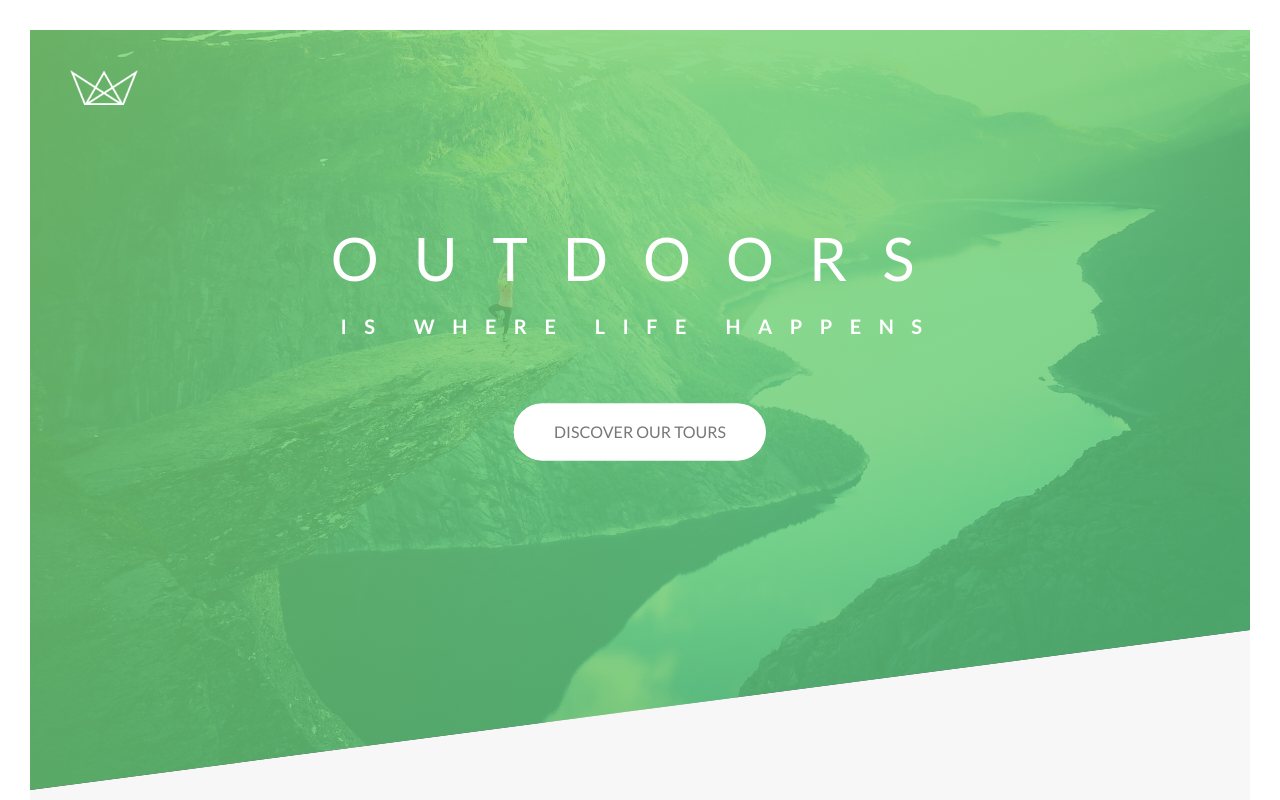
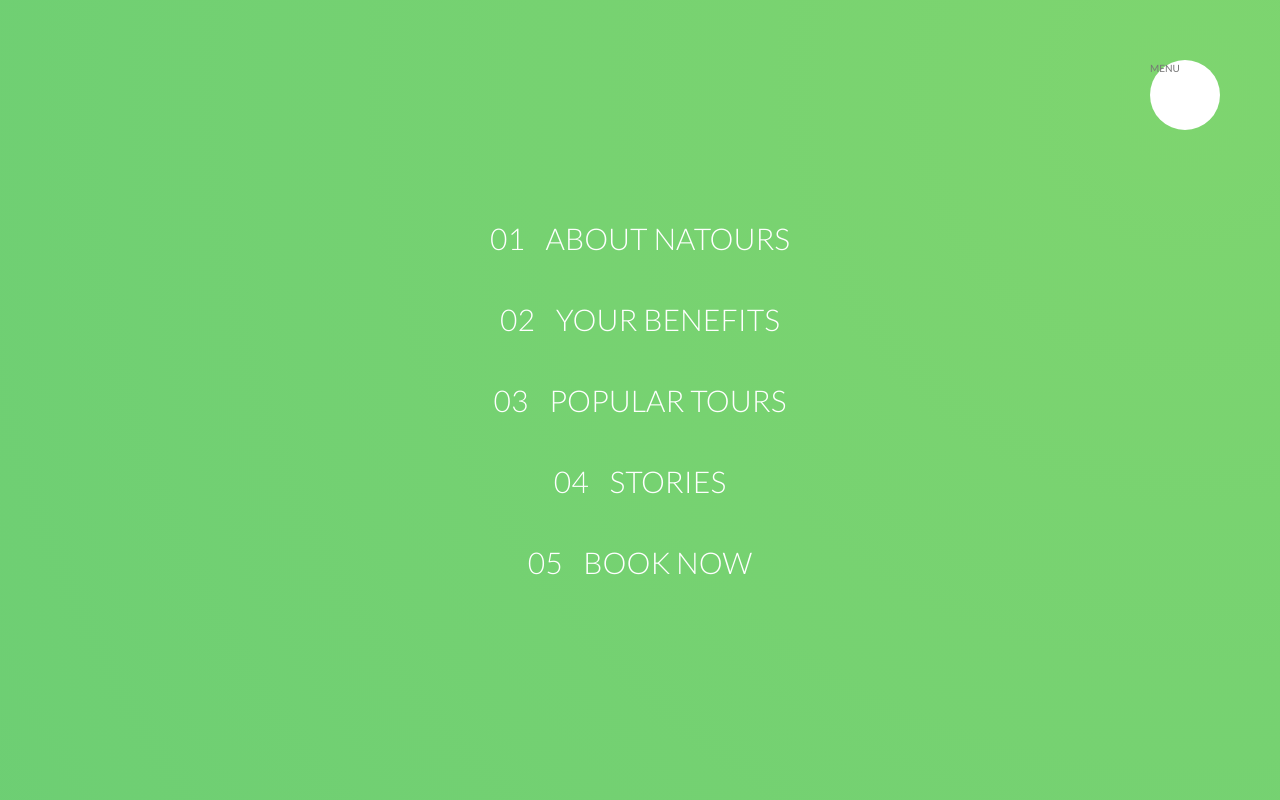
Before and after one commit to neringabickmore/natours-adv-css, a website: page index.html in a window 1280 px wide. Shown: the top 800 px of the page. Drawn offline with Linux system fonts and the light colour scheme.

Commit message:
Building navigation/P1

```diff
--- a/index.html
+++ b/index.html
@@ -15,6 +15,22 @@
 </head>
 
 <body>
+    <div class="navigation">
+        <input type="checkbox" class="navigation__checkbox" id="navi-toggle">
+        <label for="navi-toggle" class="navigation__button">MENU</label>
+        <div class="navigation__background">&nbsp;</div>
+        <nav class="navigation__nav">
+            <ul class="navigation__list">
+                <li class="navigation__item"><a href="#" class="navigation__link"><span>01</span> About Natours</a></li>
+                <li class="navigation__item"><a href="#" class="navigation__link"><span>02</span> Your benefits</a></li>
+                <li class="navigation__item"><a href="#" class="navigation__link"><span>03</span> Popular tours</a></li>
+                <li class="navigation__item"><a href="#" class="navigation__link"><span>04</span> Stories</a></li>
+                <li class="navigation__item"><a href="#" class="navigation__link"><span>05</span> Book now</a></li>
+            </ul>
+        </nav>
+
+    </div>
+
     <header class="header">
         <div class="header__logo-box">
             <img src="img/logo-white.png" alt="Logo" class="header__logo">
@@ -343,8 +359,11 @@
             </div>
             <div class="col-1-of-2">
                 <p class="footer__copyright">
-                    Built byy <a href="#" class="footer__link">John Schmedtmann</a> for this online course <a href="#" class="footer__link">advanced css and saas</a>
-copyright &copy; by John Schmedtmann. You are 100% allowed to use this webpage for both personal and commercial use, but not to claim it as your own design. A credit to the original author, John Schmedtmann is of course highly appreciated.</p>
+                    Built byy <a href="#" class="footer__link">John Schmedtmann</a> for this online course <a href="#"
+                        class="footer__link">advanced css and saas</a>
+                    copyright &copy; by John Schmedtmann. You are 100% allowed to use this webpage for both personal and
+                    commercial use, but not to claim it as your own design. A credit to the original author, John
+                    Schmedtmann is of course highly appreciated.</p>
             </div>
         </div>
     </footer>
--- /dev/null
+++ b/sass/layouts/_navigation.scss
@@ -0,0 +1,80 @@
+.navigation {
+
+    &__checkbox {
+        display: none;
+
+    }
+
+    &__button {
+        background-color: $color-white;
+        height: 7rem;
+        width: 7rem;
+        position: fixed;
+        top: 6rem;
+        right: 6rem;
+        border-radius: 50%;
+        z-index: 2000;
+    }
+
+    &__background {
+        height: 6rem;
+        width: 6rem;
+        border-radius: 50%;
+        // keeps positioned at the top when scrolled
+        position: fixed;
+        top: 6.5rem;
+        right: 6.5rem;
+        background-image: radial-gradient($color-primary-light, $color-primary-dark);
+        z-index: 1000;
+
+        transform: scale(80);
+    }
+
+    &__nav {
+        height: 100vh;
+        width: 100%;
+        position: fixed;
+        top: 0;
+        right: 0;
+        z-index: 1500;
+    }
+
+    &__list {
+        @include center-horizontal-vertical;
+        list-style: none;
+        text-align: center;
+    }
+
+    &__item {
+        margin: 1rem;
+    }
+
+    &__link {
+
+        &:link,
+        &:visited {
+            display: inline-block;
+            font-size: 3rem;
+            font-weight: 300;
+            padding: 1rem 2rem;
+            color: $color-white;
+            text-decoration: none;
+            text-transform: uppercase;
+            background-image: linear-gradient(120deg, transparent 0%, transparent 50%, $color-white 50%);
+            background-size: 220%;
+            transition: all .4s;
+
+            span {
+                margin-right: 1.5rem;
+                display: inline-block;
+            }
+        }
+
+        &:hover,
+        &:active {
+            background-position: 100%;
+            color: $color-primary;
+            transform: translateX(1rem);
+        }
+    }
+}
--- a/sass/main.scss
+++ b/sass/main.scss
@@ -18,5 +18,7 @@
 @import "layouts/footer";
 @import "layouts/grid";
 @import "layouts/header";
+@import "layouts/navigation";
+
 
 @import "pages/home";
```
Also changed, not shown: css/style.css.
